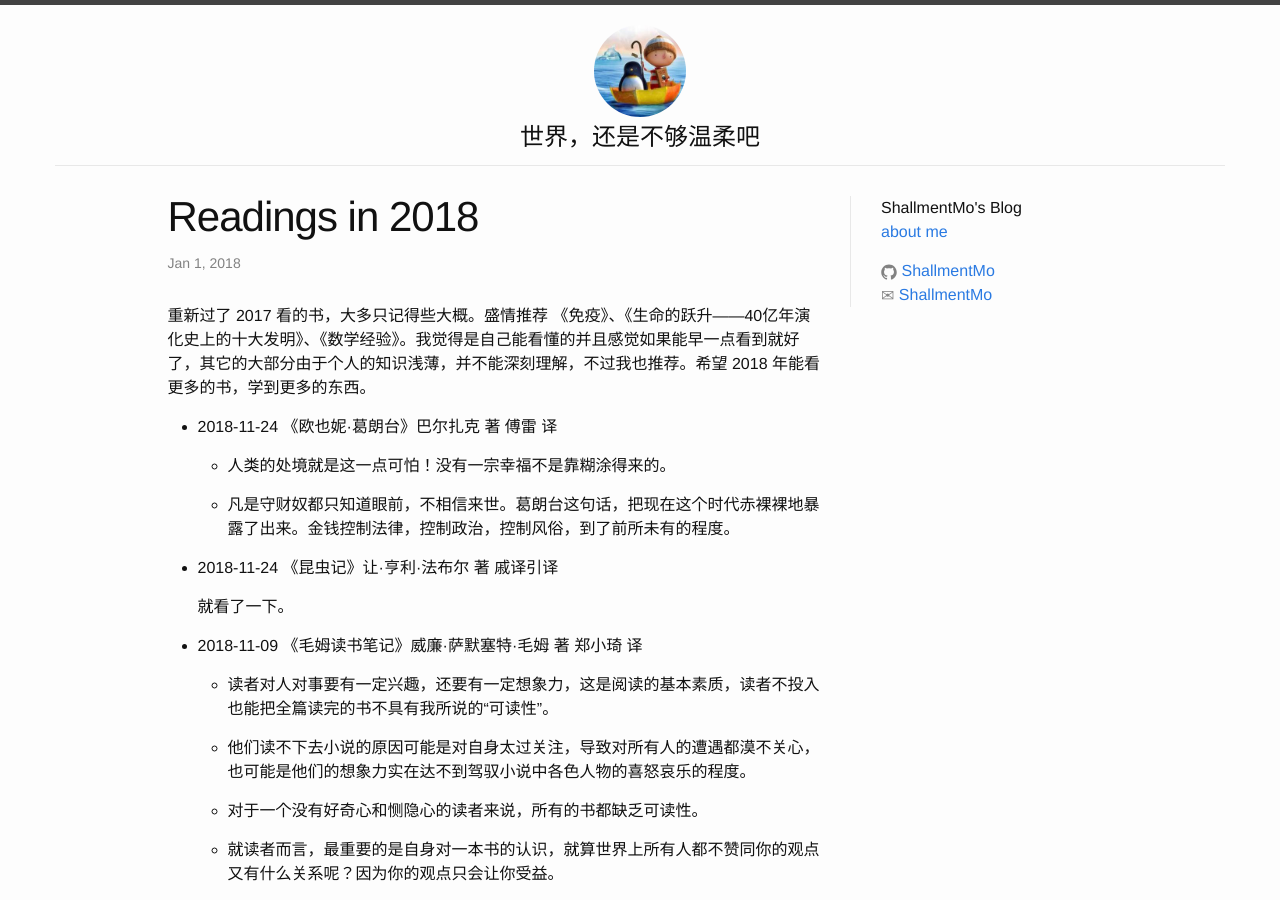
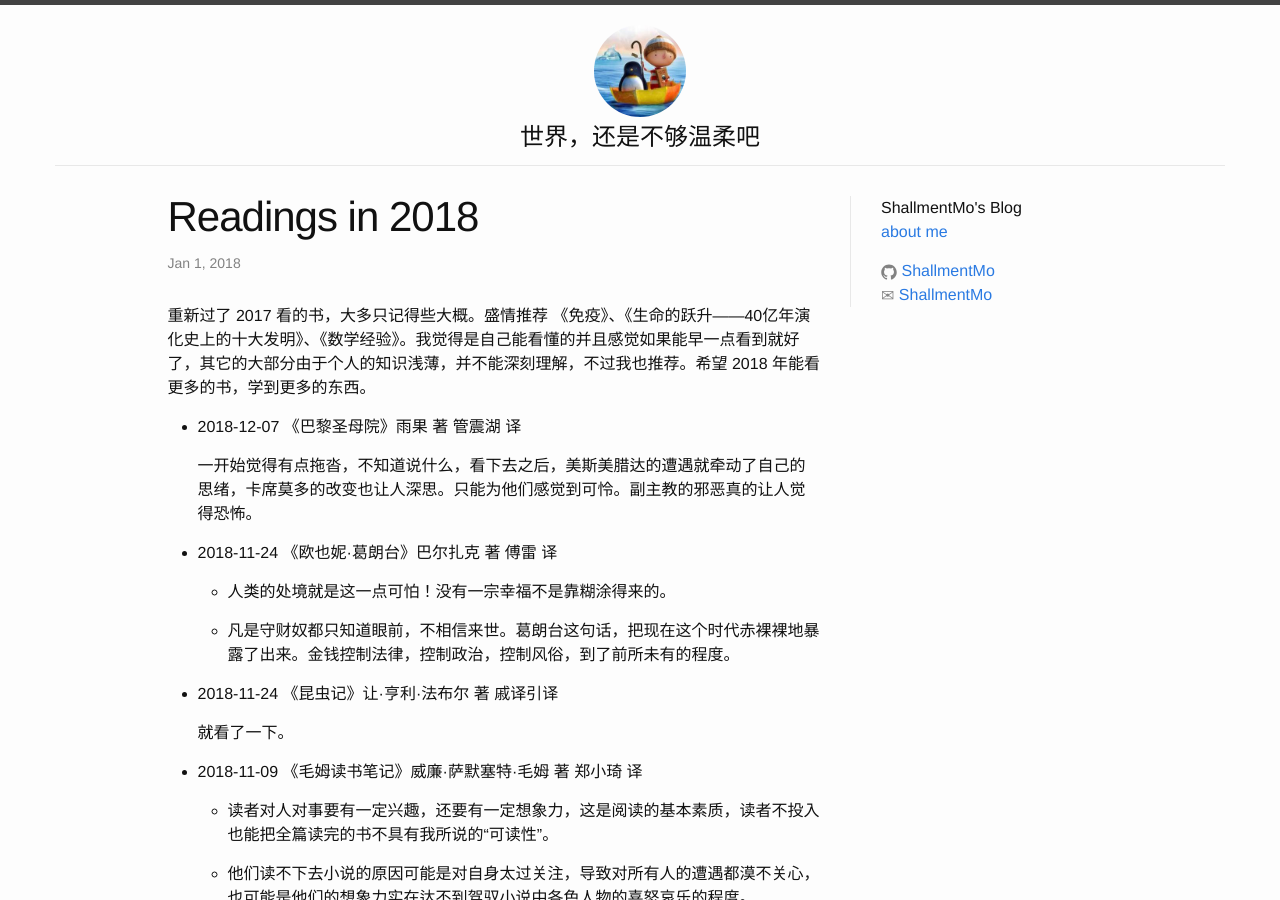
Before and after one commit to ShallmentMo/shallmentmo.github.com, a Jekyll site: the page built from _posts/2018-01-01-reading-in-2018.md, in a window 1280 px wide and 900 px high. Built offline with Jekyll 4.4.1, drawn with Linux system fonts in a browser that asks for light colours.

Commit message:
add 2018-12-07 reading

```diff
--- a/_posts/2018-01-01-reading-in-2018.md
+++ b/_posts/2018-01-01-reading-in-2018.md
@@ -6,6 +6,10 @@ categories: posts
 ---
 
 重新过了 2017 看的书，大多只记得些大概。盛情推荐 《免疫》、《生命的跃升——40亿年演化史上的十大发明》、《数学经验》。我觉得是自己能看懂的并且感觉如果能早一点看到就好了，其它的大部分由于个人的知识浅薄，并不能深刻理解，不过我也推荐。希望 2018 年能看更多的书，学到更多的东西。
+
+* 2018-12-07 《巴黎圣母院》雨果 著 管震湖 译
+
+  一开始觉得有点拖沓，不知道说什么，看下去之后，美斯美腊达的遭遇就牵动了自己的思绪，卡席莫多的改变也让人深思。只能为他们感觉到可怜。副主教的邪恶真的让人觉得恐怖。
 
 * 2018-11-24 《欧也妮·葛朗台》巴尔扎克 著 傅雷 译
 
```
